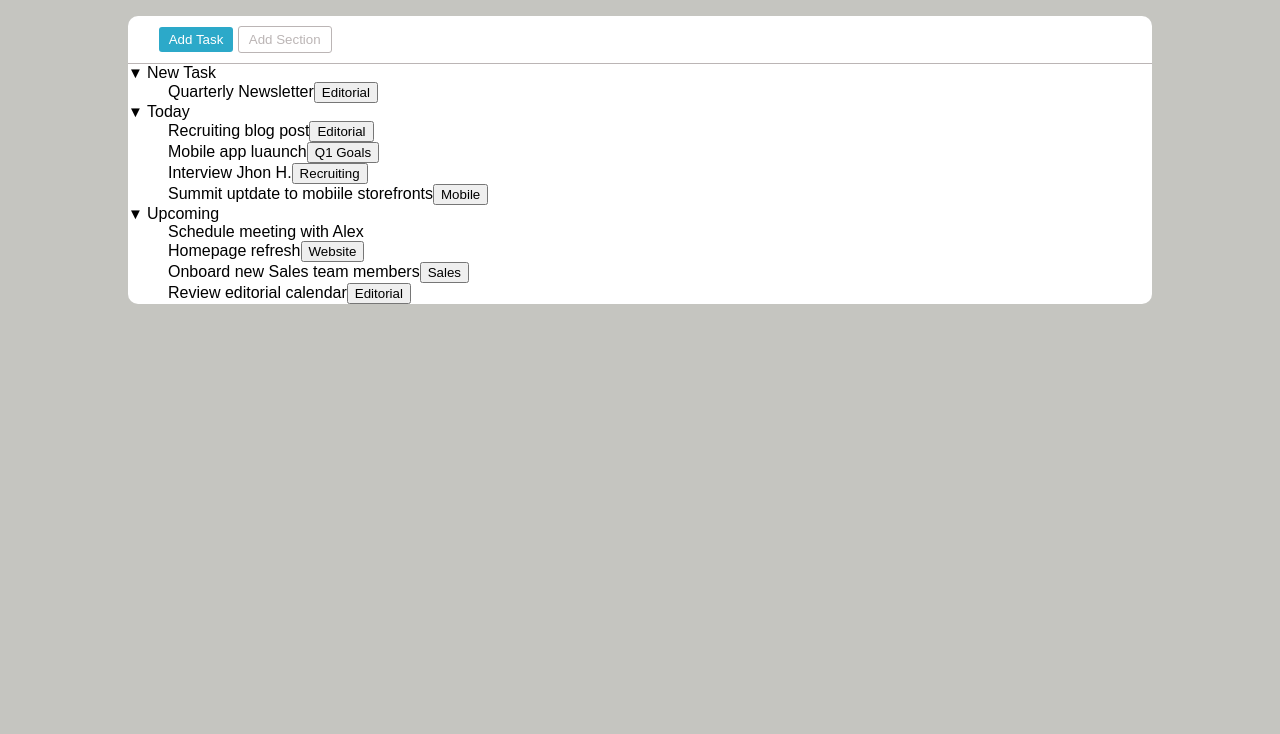
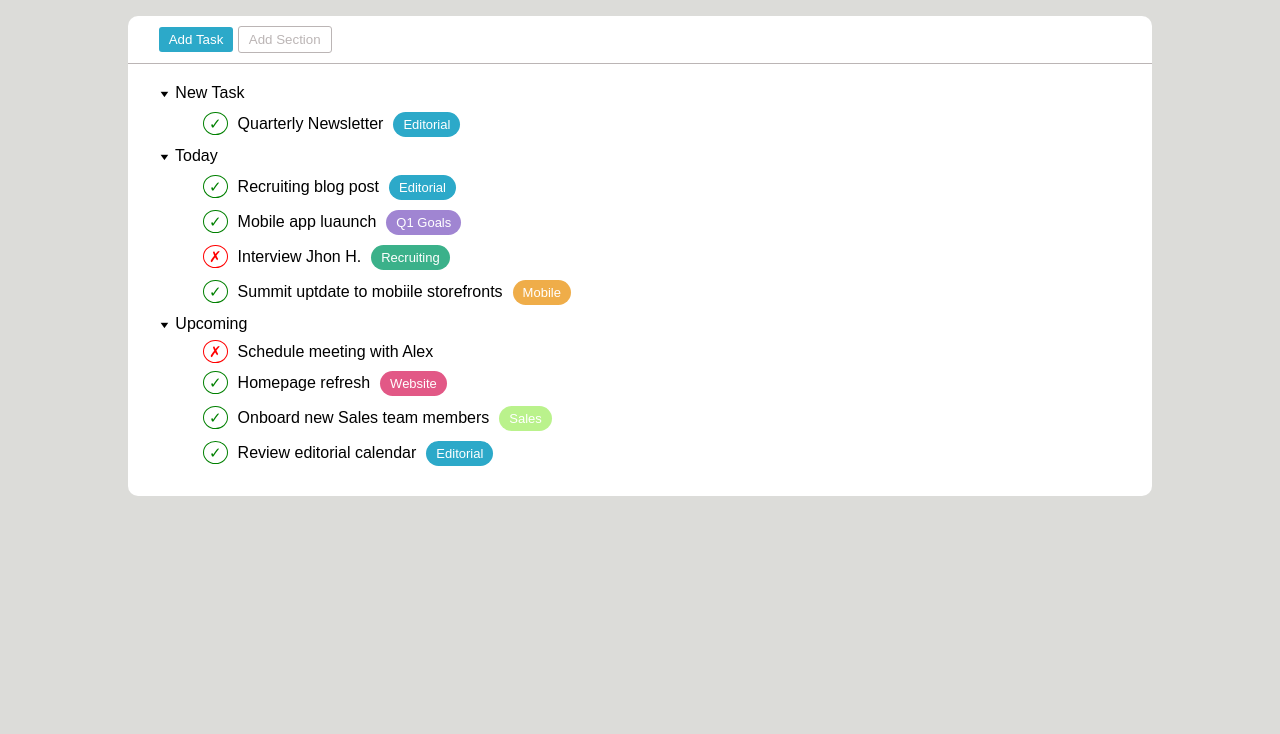
Before and after one commit to aldodenegri/BooleanProg, a plain HTML site: page HTML&CSS/html-css-toboolist/index.html in a window 1280 px wide. Shown: the part 66-800 px from the top of the page. Drawn offline with Linux system fonts and the light colour scheme.

Commit message:
aggiunta colori,check, cross

```diff
--- a/HTML&CSS/html-css-toboolist/index.html
+++ b/HTML&CSS/html-css-toboolist/index.html
@@ -23,25 +23,25 @@
             <li>
                 <span>New Task</span>
                 <ul class="custom">
-                    <li>Quarterly Newsletter<button class="Editorial">Editorial</button></li>
+                    <li><span class="check">&check;</span>Quarterly Newsletter<button class="Editorial">Editorial</button></li>
                 </ul>
             </li>
             <li>
                 Today
                 <ul class="custom">
-                    <li>Recruiting blog post<button class="Editorial">Editorial</button></li>
-                    <li>Mobile app luaunch<button class="Q1_Goals">Q1 Goals</button></li>
-                    <li>Interview Jhon H.<button class="Recuiting">Recruiting</button></li>
-                    <li>Summit uptdate to mobiile storefronts<button class="Mobile">Mobile</button></li>
+                    <li><span class="check">&check;</span>Recruiting blog post<button class="Editorial">Editorial</button></li>
+                    <li><span class="check">&check;</span>Mobile app luaunch<button class="Q1_Goals">Q1 Goals</button></li>
+                    <li><span class="cross">&cross;</span>Interview Jhon H.<button class="Recruiting">Recruiting</button></li>
+                    <li><span class="check">&check;</span>Summit uptdate to mobiile storefronts<button class="Mobile">Mobile</button></li>
                 </ul>
             </li>
             <li>
                 Upcoming
                 <ul class="custom">
-                    <li>Schedule meeting with Alex</li>
-                    <li>Homepage refresh<button class="Website">Website</button></li>
-                    <li>Onboard new Sales team members<button class="Sales">Sales</button></li>
-                    <li>Review editorial calendar<button class="Editorial">Editorial</button></li>
+                    <li><span class="cross">&cross;</span>Schedule meeting with Alex</li>
+                    <li><span class="check">&check;</span>Homepage refresh<button class="Website">Website</button></li>
+                    <li><span class="check">&check;</span>Onboard new Sales team members<button class="Sales">Sales</button></li>
+                    <li><span class="check">&check;</span>Review editorial calendar<button class="Editorial">Editorial</button></li>
                 </ul>
             </li>
         </ul>
--- a/HTML&CSS/html-css-toboolist/styles.css
+++ b/HTML&CSS/html-css-toboolist/styles.css
@@ -1,7 +1,7 @@
 body{
     margin:0;
     font-family:sans-serif;
-    background-color: rgb(197, 197, 192);
+    background-color: rgba(197, 197, 192, 0.589);
 }
 header{
     width:100%;
@@ -17,10 +17,12 @@ header{
 main{
     width:80%;
     margin-top:2%;
+    margin-bottom:2%;
     position:relative;
     left:10%;
     background-color: white;
     border-radius:10px;
+
 }
 #add{
     border-bottom:1px solid rgb(187, 181, 181);
@@ -45,14 +47,63 @@ main{
 }
 .triangle{
     list-style:none;
-    padding-left:0;
+    padding: 20px 30px;
     margin:0;
 }
 .triangle > li::before{ /* seleziona tutti gli li figli DIRETTI di .triangle */
   content: "▼ ";
   color: black;
-  font-size: 15px;
+  font-size: 13px;
+  transform: scaleY(0.7); /* Scala verticalmente per appiattire il triangolo */
+  display: inline-block; /* Gli elementi ::before o ::after non accettano modifiche di tipo height o width
+                            quindi aggiungo questa riga perché riesco a trattare gli elementi inline anche come
+                            block permettendo di fare delle trasfomazioni */
 }
 .triangle .custom{
     list-style:none;
 }
+.custom button{
+    border:none;
+    border-radius:20px;
+    padding:5px 10px;
+    margin-left:10px;
+    cursor:pointer;
+    font-size:13px;
+    color:white
+}
+.Editorial{
+    background-color:rgb(44, 169, 201);
+}
+.Q1_Goals{
+    background-color:rgba(106, 64, 184, 0.637);
+}
+.Recruiting{
+    background-color:rgba(18, 161, 113, 0.822);
+}
+.Mobile{
+    background-color:rgba(236, 156, 35, 0.822);
+}
+.Website{
+    background-color:rgba(220, 53, 109, 0.822);
+}
+.Sales{
+    background-color:rgba(155, 236, 88, 0.685);
+}
+.custom li{
+    margin:10px 5px;
+}
+.custom span{
+    border-radius:50%;
+    margin-right:10px;
+    padding:2px 5px;
+    font-size:15px;
+}
+.check{
+    border:1px green solid;
+    color:green;
+
+}
+.cross{
+    border:1px red solid;
+    color:red;
+}
```
